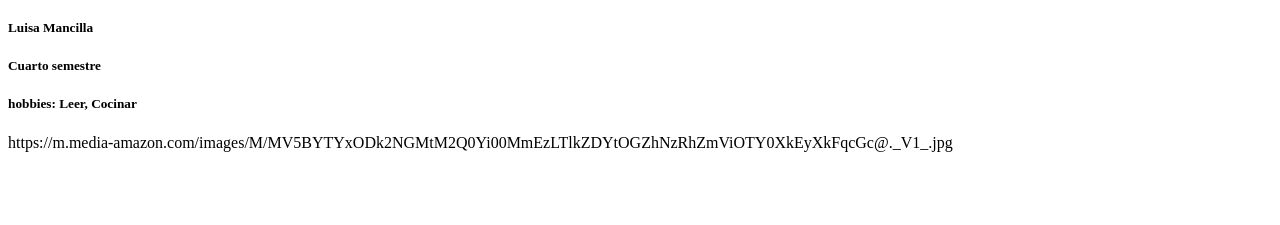
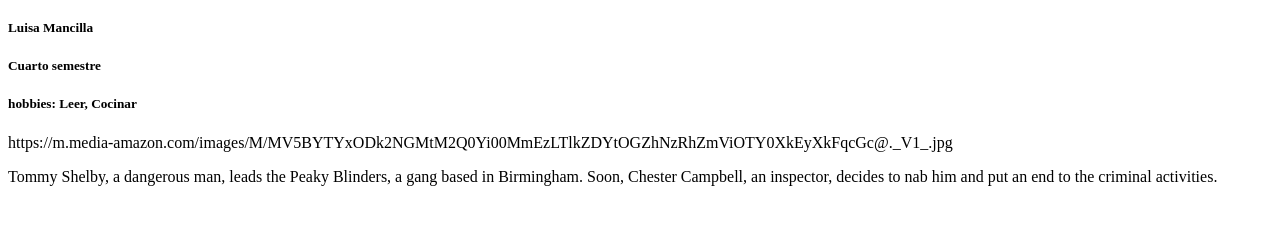
Before and after one commit to LuFer1228/TALLER_JUEVES_GIT, a plain HTML site: page JUESVES.html in a window 1280 px wide. Shown: the part 61-286 px from the top of the page. Drawn offline with Linux system fonts and the light colour scheme.

Commit message:
seventh commit

```diff
--- a/JUESVES.html
+++ b/JUESVES.html
@@ -11,5 +11,7 @@
     <h5>Cuarto semestre</h5>
     <h5>hobbies: Leer, Cocinar</h5>
     <img>https://m.media-amazon.com/images/M/MV5BYTYxODk2NGMtM2Q0Yi00MmEzLTlkZDYtOGZhNzRhZmViOTY0XkEyXkFqcGc@._V1_.jpg</img>
+    <p>Tommy Shelby, a dangerous man, leads the Peaky Blinders, a gang based in Birmingham. Soon, Chester Campbell, an inspector, decides to nab him and put an end to the criminal activities.</p>
+
 </body>
 </html>
```
